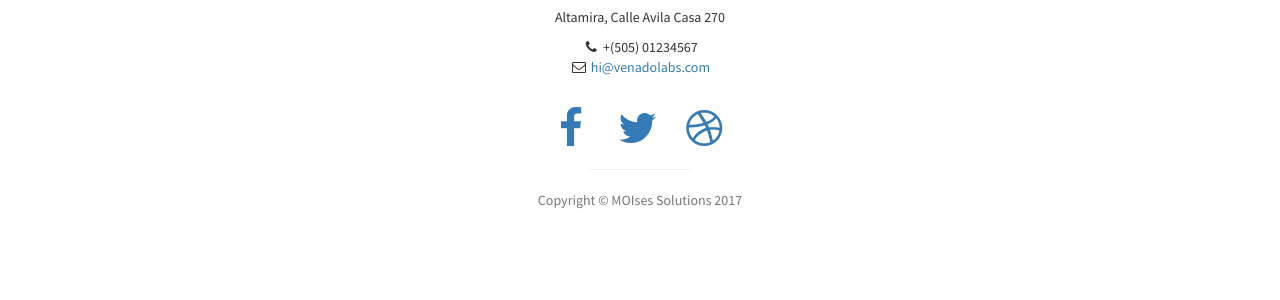
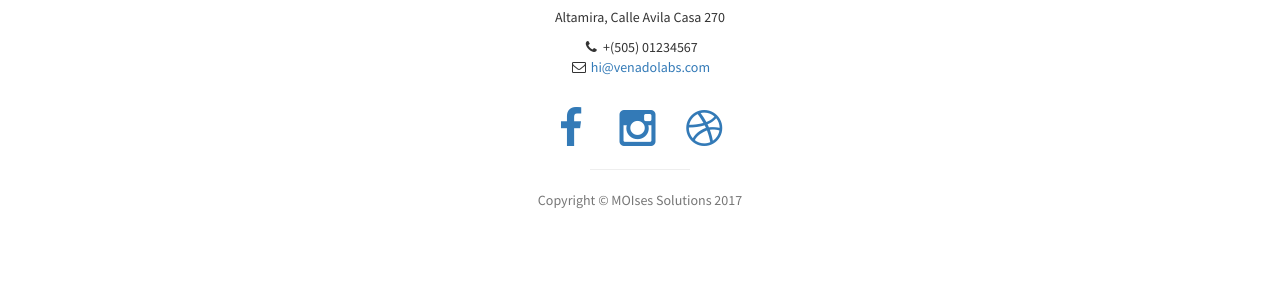
Before and after one commit to Moilex90/GalloMedia, a Jekyll site: the page built from team.html, in a window 1280 px wide. Shown: the part 933-1233 px from the top of the page. Built offline with Jekyll 4.4.1, drawn with Linux system fonts in a browser that asks for light colours.

Commit message:
some :art:

```diff
--- a/_includes/footer.html
+++ b/_includes/footer.html
@@ -17,7 +17,7 @@
                         <a href="#"><i class="fa fa-facebook fa-fw fa-3x"></i></a>
                     </li>
                     <li>
-                        <a href="#"><i class="fa fa-twitter fa-fw fa-3x"></i></a>
+                        <a href="#"><i class="fa fa-instagram fa-fw fa-3x"></i></a>
                     </li>
                     <li>
                         <a href="#"><i class="fa fa-dribbble fa-fw fa-3x"></i></a>
--- a/_includes/portfolio.html
+++ b/_includes/portfolio.html
@@ -27,7 +27,7 @@
                       </div>
                   {% endfor %}
                 </div>
-                <a href="#" class="btn btn-dark">View More Items</a>
+                <!-- <a href="#" class="btn btn-dark">View More Items</a> -->
             </div>
         </div>
     </div>
```
Also changed, not shown: 2 other files.
